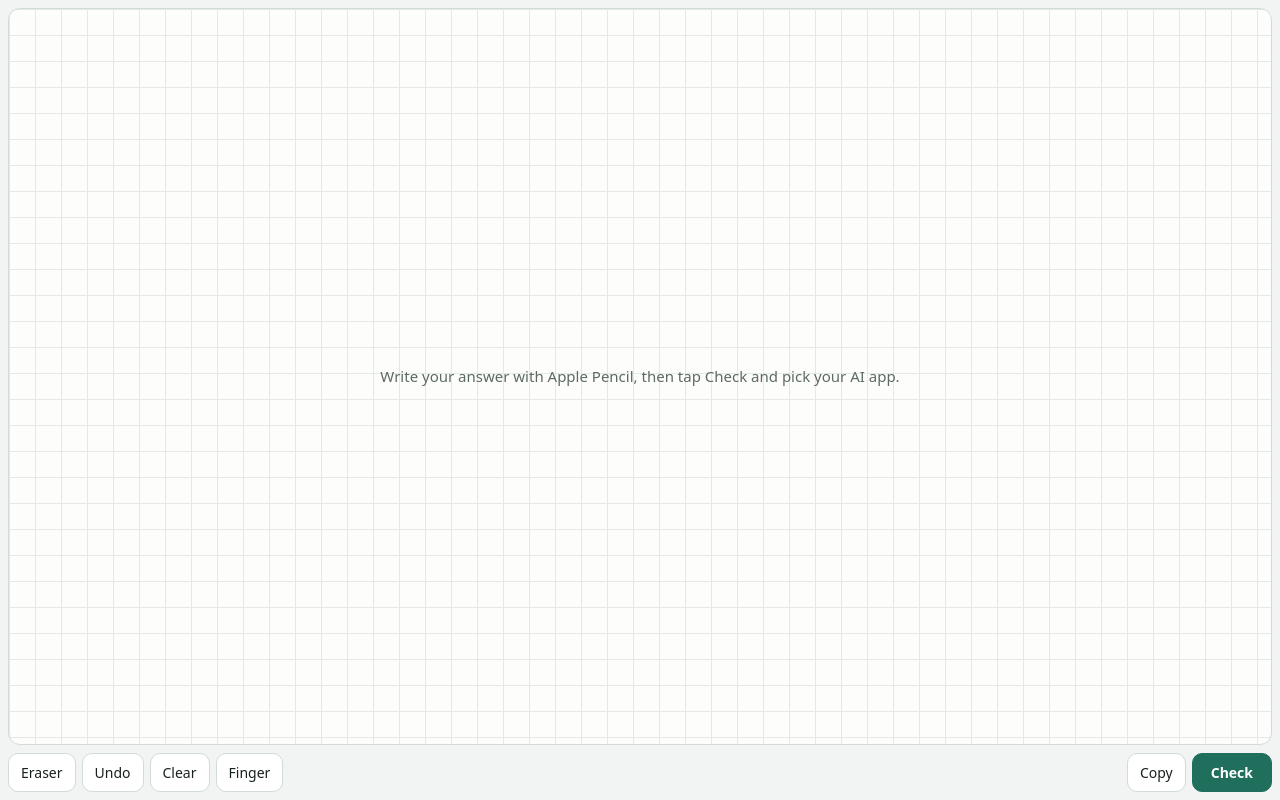
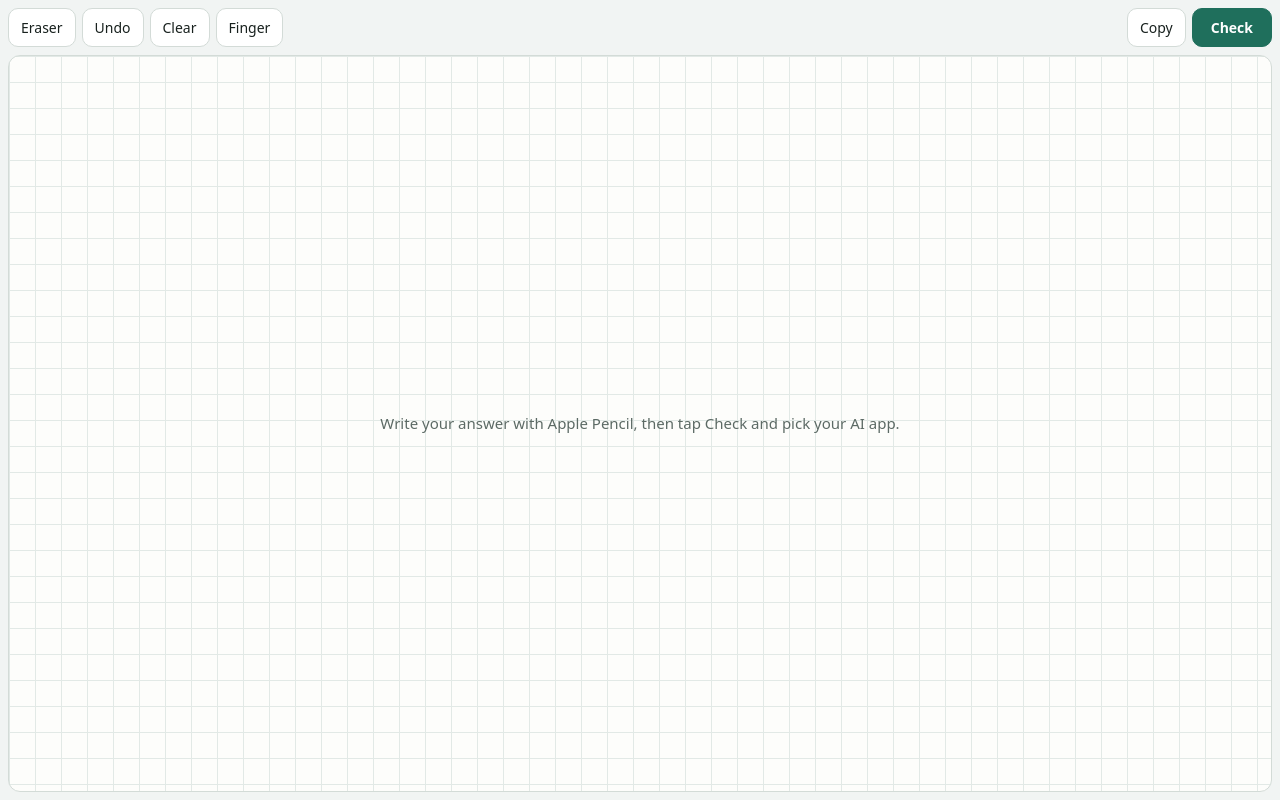
Before and after one commit to IvanKolomietz/A-EYES, a plain HTML site: page index.html in a window 1280 px wide. Drawn offline with Linux system fonts and the light colour scheme.

Commit message:
Fix Pencil dropouts and palm presses; add README
Move the buttons above the paper, ignore hand taps while writing,
block Safari touch gestures on the pad, and stop needless canvas resets.

Co-Authored-By: Claude Fable 5.2 <noreply@anthropic.com>

```diff
--- a/index.html
+++ b/index.html
@@ -57,17 +57,13 @@ button:active { opacity: .6; }
 button:focus-visible { outline: 2px solid var(--accent); outline-offset: 2px; }
 button.on { background: var(--fg); color: var(--panel); border-color: var(--fg); }
 button.primary { background: var(--accent); color: var(--accent-fg); border-color: var(--accent); font-weight: 600; padding: 9px 18px; }
-button[hidden] { display: none; }
+[hidden] { display: none !important; }
 @media (prefers-reduced-motion: reduce) { .status { transition: none; } }
 </style>
 </head>
 <body>
-<div class="pad" id="pad">
-  <canvas id="c"></canvas>
-  <div class="hint" id="hint">Write your answer with Apple Pencil, then tap Check and pick your AI app.</div>
-  <div class="status" id="status" role="status"></div>
-</div>
-<div class="bar">
+<!-- Buttons sit above the paper so a resting hand can't press them. -->
+<div class="bar" id="bar">
   <button id="eraser" aria-pressed="false">Eraser</button>
   <button id="undo">Undo</button>
   <button id="clear">Clear</button>
@@ -75,6 +71,11 @@ button[hidden] { display: none; }
   <span class="spacer"></span>
   <button id="copy">Copy</button>
   <button id="check" class="primary">Check</button>
+</div>
+<div class="pad" id="pad">
+  <canvas id="c"></canvas>
+  <div class="hint" id="hint">Write your answer with Apple Pencil, then tap Check and pick your AI app.</div>
+  <div class="status" id="status" role="status"></div>
 </div>
 
 <script>
@@ -112,7 +113,9 @@ function redraw() {
 function resize() {
   const r = $('pad').getBoundingClientRect();
   dpr = window.devicePixelRatio || 1; W = r.width; H = r.height;
-  canvas.width = Math.max(1, Math.round(W * dpr)); canvas.height = Math.max(1, Math.round(H * dpr));
+  const cw = Math.max(1, Math.round(W * dpr)), ch = Math.max(1, Math.round(H * dpr));
+  if (cw === canvas.width && ch === canvas.height) return;   // resizing wipes the canvas, so only do it when the size really changed
+  canvas.width = cw; canvas.height = ch;
   redraw();
 }
 new ResizeObserver(resize).observe($('pad'));
@@ -122,10 +125,26 @@ function pt(e) {
   const r = canvas.getBoundingClientRect();
   return { x: e.clientX - r.left, y: e.clientY - r.top, p: e.pointerType === 'pen' ? (e.pressure || 0.5) : 0.5 };
 }
+let lastPen = 0;   // when the Pencil last touched the paper
+
+// Stop Safari's own touch gestures (scroll bounce, double-tap zoom, long-press) from
+// starting under a resting palm: when one of those starts, it cuts the Pencil stroke off.
+for (const type of ['touchstart', 'touchmove', 'touchend']) {
+  canvas.addEventListener(type, e => e.preventDefault(), { passive: false });
+}
+document.addEventListener('touchmove', e => { if (!e.target.closest || !e.target.closest('.bar')) e.preventDefault(); }, { passive: false });
+for (const type of ['contextmenu', 'selectstart', 'dblclick']) document.addEventListener(type, e => e.preventDefault());
+
+// Ignore button presses made by a hand while the Pencil is writing or has just lifted.
+let blockTap = false;
+$('bar').addEventListener('pointerdown', e => { blockTap = e.pointerType === 'touch' && (current !== null || performance.now() - lastPen < 800); }, true);
+$('bar').addEventListener('click', e => { if (blockTap) { e.stopPropagation(); e.preventDefault(); blockTap = false; } }, true);
+
 canvas.addEventListener('pointerdown', e => {
   if (e.pointerType === 'touch' && !fingerOk) return;   // Pencil only unless Finger is on
   e.preventDefault();
-  canvas.setPointerCapture(e.pointerId);
+  if (e.pointerType === 'pen') lastPen = performance.now();
+  try { canvas.setPointerCapture(e.pointerId); } catch (err) {}
   current = { erase: erasing, pts: [pt(e)], id: e.pointerId };
   strokes.push(current); redraw();
 });
@@ -139,9 +158,14 @@ canvas.addEventListener('pointermove', e => {
     paint(ctx, [{ erase: current.erase, pts: [last, p] }], dpr, inkColor());
   }
 });
-const end = e => { if (current && e.pointerId === current.id) current = null; };
+const end = e => {
+  if (!current || e.pointerId !== current.id) return;
+  if (e.pointerType === 'pen') lastPen = performance.now();
+  current = null;
+};
 canvas.addEventListener('pointerup', end);
 canvas.addEventListener('pointercancel', end);
+canvas.addEventListener('lostpointercapture', end);
 
 function hasInk() { return strokes.some(s => !s.erase); }
 
```
Also changed, not shown: 1 other file.
